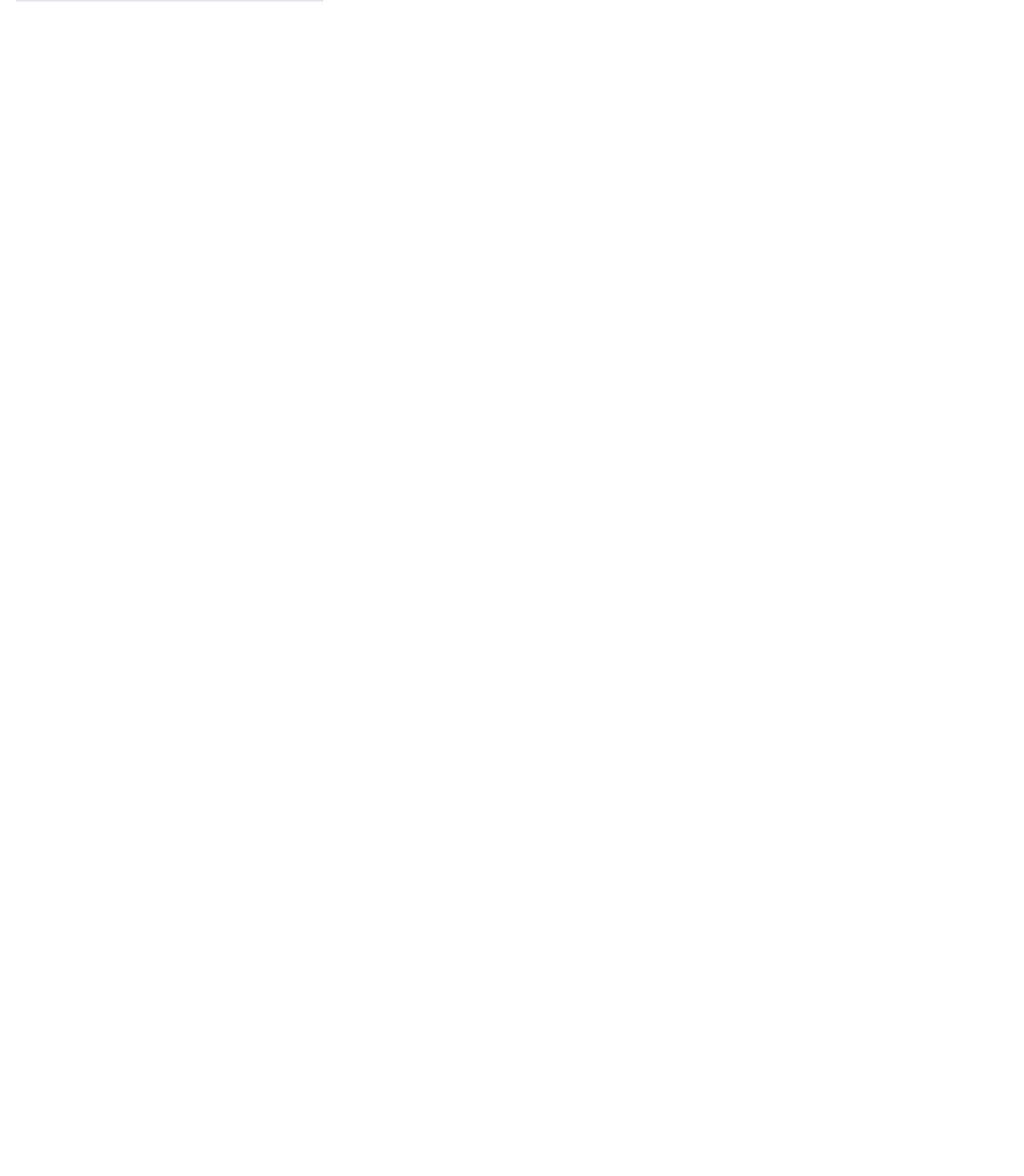
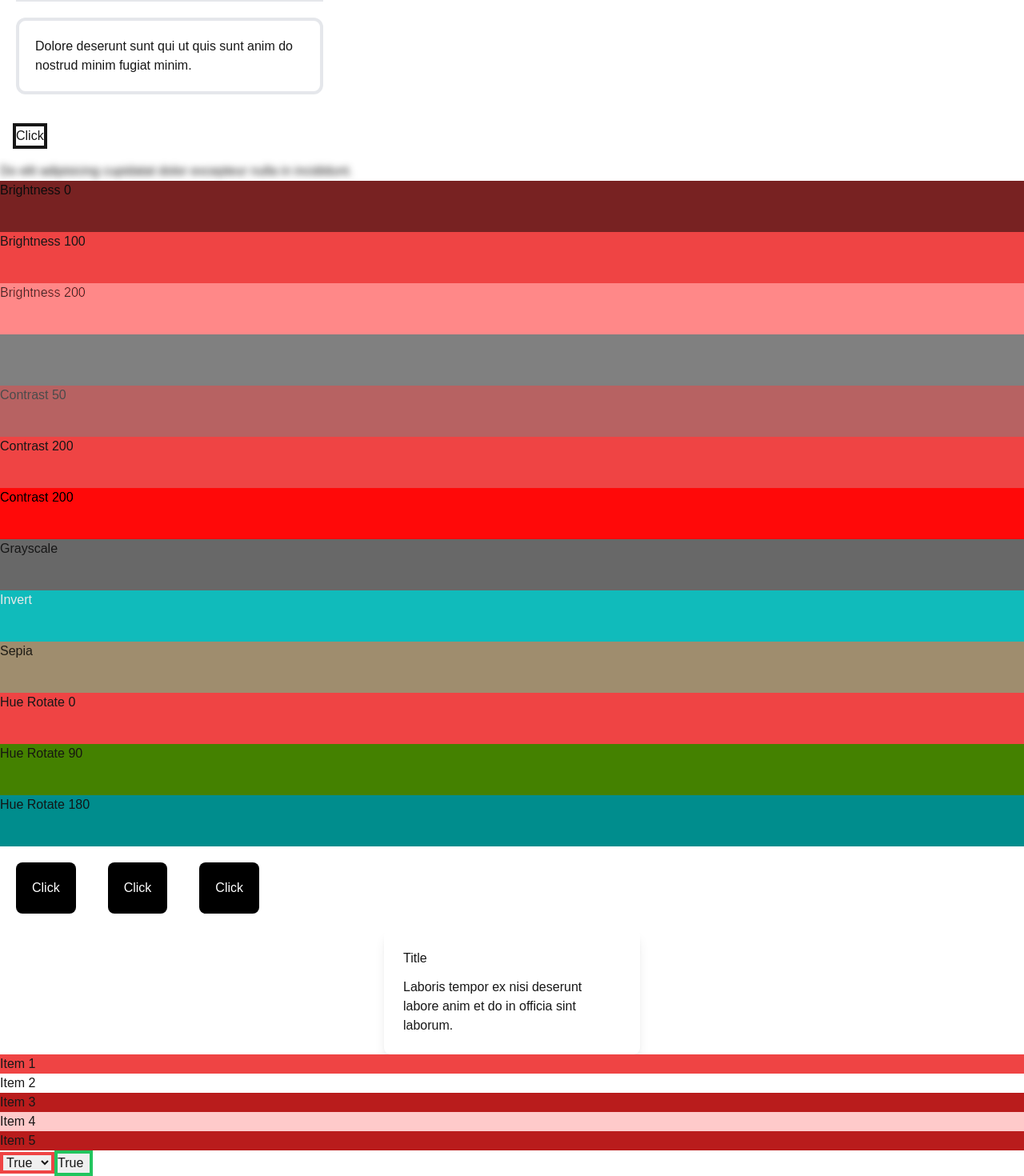
Before and after one commit to sikaiwei/launch-pool, a Next.js app: page / in a window 1280 px wide. Shown: the part 2646-4116 px from the top of the page at 80% size. Before the commit the page ends 2668 px from the top, so only its background shows below. Built offline with nearby package versions, Linux system fonts and the light colour scheme.

Commit message:
add appreance

```diff
--- a/app/page.tsx
+++ b/app/page.tsx
@@ -161,6 +161,84 @@ export default function Home() {
         Amet commodo nisi quis irure velit Lorem enim anim commodo sunt aliquip
         officia quis.
       </div>
+      <div class="w-96 m-5 p-5 border-4 rounded-xl">
+        Dolore deserunt sunt qui ut quis sunt anim do nostrud minim fugiat
+        minim.
+      </div>
+
+      <button class="m-5 outline outline-4">Click</button>
+
+      <div class="blur-sm">
+        Do elit adipisicing cupidatat dolor excepteur nulla in incididunt.
+      </div>
+
+      <div class="h-16 bg-red-500 brightness-50">Brightness 0</div>
+      <div class="h-16 bg-red-500 brightness-100">Brightness 100</div>
+      <div class="h-16 bg-red-500 brightness-200">Brightness 200</div>
+
+      <div class="h-16 bg-red-500 contrast-0">Contrast 0</div>
+      <div class="h-16 bg-red-500 contrast-50">Contrast 50</div>
+      <div class="h-16 bg-red-500 contrast-100">Contrast 200</div>
+      <div class="h-16 bg-red-500 contrast-200">Contrast 200</div>
+
+      <div class="h-16 bg-red-500 grayscale">Grayscale</div>
+
+      <div class="h-16 bg-red-500 invert">Invert</div>
+      <div class="h-16 bg-red-500 sepia">Sepia</div>
+
+      <div class="h-16 bg-red-500 hue-rotate-0">Hue Rotate 0</div>
+      <div class="h-16 bg-red-500 hue-rotate-90">Hue Rotate 90</div>
+      <div class="h-16 bg-red-500 hue-rotate-180">Hue Rotate 180</div>
+
+      <button
+        class="bg-black text-white rounded-lg m-5 p-5
+       hover:bg-blue-200
+       hover:text-black"
+      >
+        Click
+      </button>
+
+      <button
+        class="bg-black text-white rounded-lg m-5 p-5
+       focus:bg-blue-200 focus:text-black"
+      >
+        Click
+      </button>
+
+      <button
+        class="bg-black text-white rounded-lg m-5 p-5
+       active:bg-blue-200 active:text-black"
+      >
+        Click
+      </button>
+
+      <div
+        class="group block max-w-xs mx-auto rounded-lg p-6 bg-white shadow-lg space-y-3
+      hover:bg-red-500"
+      >
+        <h3 class="hover:text-white">Title</h3>
+        <p class="group-hover:text-white">
+          Laboris tempor ex nisi deserunt labore anim et do in officia sint
+          laborum.
+        </p>
+      </div>
+
+      <ul>
+        <li class="first:bg-red-500">Item 1</li>
+        <li class="first:bg-red-500">Item 2</li>
+        <li class="first:bg-red-500 even:bg-red-200 odd:bg-red-700">Item 3</li>
+        <li class="first:bg-red-500 even:bg-red-200 odd:bg-red-700">Item 4</li>
+        <li class="first:bg-red-500 even:bg-red-200 odd:bg-red-700">Item 5</li>
+      </ul>
+
+      <select class="border-4 border-red-500">
+        <option value="1">True</option>
+        <option value="0">False</option>
+      </select>
+      <select class="border-4 border-green-500 appearance-none">
+        <option value="1">True</option>
+        <option value="0">False</option>
+      </select>
     </div>
   );
 }
```
